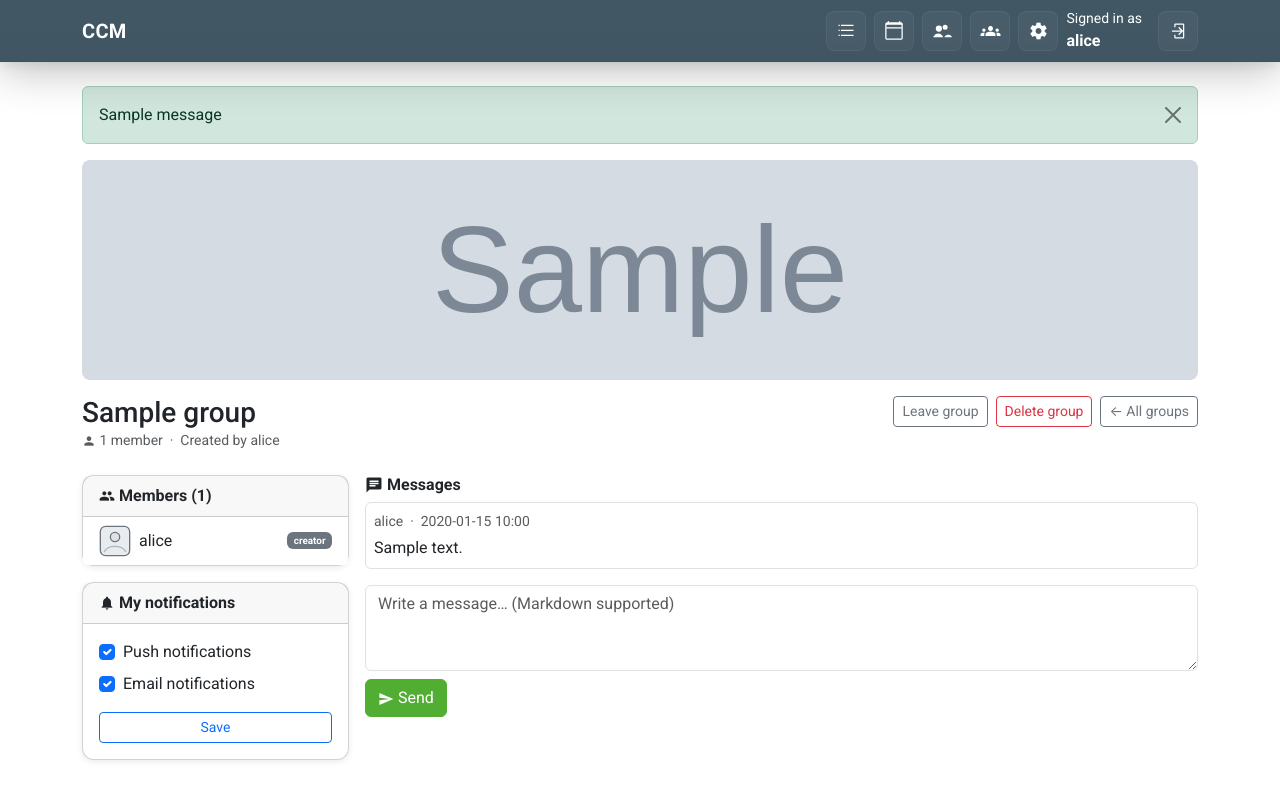
After one commit to tmaiwald/ccm, a Flask app: page /groups/1 in a window 1280 px wide. The commit adds this page. Run offline with Flask 3, Linux system fonts and the light colour scheme; a user stored in the database is signed in; tables that the repository leaves empty hold one stand-in row (values such as "Sample post"); grey boxes marked "Sample" are stand-in pictures; one stand-in notice (Sample message) is shown; some libraries are stand-ins or nearby versions.

Commit message:
Add CCM groups feature
New models: Group (ccm_group), GroupMembership, GroupMessage
- Groups have a name and an optional banner image (wide, used on
  the group page header and as thumbnail in the groups list)
- GroupMembership tracks per-group notification preferences:
  notify_push (default true) and notify_mail (default true)
- db.create_all() in __init__.py auto-creates the new tables on
  first start (no manual migration needed on the server)

New routes:
- GET  /groups               — list all groups; create-group modal
- POST /groups/create        — create group + auto-join creator
- POST /groups/<id>/join     — join a group
- POST /groups/<id>/leave    — leave a group
- POST /groups/<id>/delete   — delete group (creator or admin only)
- GET/POST /groups/<id>      — group detail: messages + compose
- POST /groups/<id>/notifications — update push/mail prefs per group

New templates:
- groups_list.html  — card grid with banner thumbnails, join/leave/delete
- group_detail.html — banner, members sidebar with per-group notification
  settings, message feed (Markdown rendered via existing filter),
  compose textarea for members

Notifications:
- On every new group message, all other members are notified via:
  push (if notify_push=True) and email (if notify_mail=True and
  email address set); both are independently toggleable per group

Nav / entry points:
- Added 'groups' Material Icons button to the top navbar (between
  users and settings icons)
- Users overview page now has a 'Groups' button in the header

```diff
--- a/app/routes.py
+++ b/app/routes.py
@@ -1,6 +1,6 @@
 from flask import Blueprint, render_template, request, redirect, url_for, flash, current_app, g, send_from_directory
 from . import db
-from .models import Recipe, Proposal, Participant, User, Message, MailConfig, WebPushSubscription
+from .models import Recipe, Proposal, Participant, User, Message, MailConfig, WebPushSubscription, Group, GroupMembership, GroupMessage
 from flask_login import current_user, login_required
 from datetime import date, timedelta, time
 from calendar import monthrange
@@ -1531,3 +1531,166 @@ def profile_update_credentials(user_id):
         flash('No changes detected', 'info')
 
     return redirect(url_for('main.profile', user_id=user_id))
+
+
+# ──────────────────────────────────────────────────────────────
+#  CCM Groups
+# ──────────────────────────────────────────────────────────────
+
+def _notify_group_message(group, message, sender):
+    """Send push + email notifications to group members (excluding sender)."""
+    cfg = MailConfig.query.first()
+    host = cfg.site_host.strip() if cfg and cfg.site_host else 'https://ccm-m.aiwald.de'
+    try:
+        group_url = url_for('main.group_detail', group_id=group.id)
+    except Exception:
+        group_url = f'/groups/{group.id}'
+    full_url = f"{host.rstrip('/')}{group_url}"
+
+    title = f"New message in {group.name}"
+    push_body = f"{sender.username}: {message.content[:80]}"
+    mail_recipients = []
+
+    for membership in group.memberships:
+        if membership.user_id == sender.id:
+            continue
+        u = membership.user
+        if membership.notify_push:
+            send_web_push_to_user(u, title, push_body, url=group_url)
+        if membership.notify_mail and u.email:
+            mail_recipients.append(u.email)
+
+    if mail_recipients:
+        short = message.content[:200] + ('…' if len(message.content) > 200 else '')
+        subject = f"[{group.name}] New message from {sender.username}"
+        text_body = (
+            f"Hello,\n\n{sender.username} posted a message in the group \"{group.name}\":\n\n"
+            f"\"{short}\"\n\nView the group: {full_url}\n\nBest regards,\nCleverly Connected Meals (CCM)"
+        )
+        html_body = (
+            f"<html><body>"
+            f"<p><strong>{sender.username}</strong> posted a message in the group <strong>{group.name}</strong>:</p>"
+            f"<blockquote style='border-left:3px solid #ccc;padding-left:1em;margin:1em 0'>{short}</blockquote>"
+            f"<p><a href='{full_url}'>Open group discussion</a></p>"
+            f"</body></html>"
+        )
+        send_mail(subject, text_body, mail_recipients, html_body)
+
+
+@main.route('/groups')
+@login_required
+def groups_list():
+    groups = Group.query.order_by(Group.created_at.desc()).all()
+    my_group_ids = {m.group_id for m in GroupMembership.query.filter_by(user_id=current_user.id).all()}
+    return render_template('groups_list.html', groups=groups, my_group_ids=my_group_ids)
+
+
+@main.route('/groups/create', methods=['POST'])
+@login_required
+def group_create():
+    name = request.form.get('name', '').strip()
+    if not name:
+        flash('Group name required', 'warning')
+        return redirect(url_for('main.groups_list'))
+    if len(name) > 100:
+        flash('Group name too long (max 100 characters)', 'warning')
+        return redirect(url_for('main.groups_list'))
+
+    grp = Group(name=name, creator_id=current_user.id)
+
+    file = request.files.get('banner')
+    if file and allowed_file(file.filename):
+        original = secure_filename(file.filename)
+        ext = original.rsplit('.', 1)[1].lower() if '.' in original else 'jpg'
+        newname = make_upload_filename(original, current_user.username)
+        dst = os.path.join(UPLOAD_FOLDER, newname)
+        os.makedirs(UPLOAD_FOLDER, exist_ok=True)
+        compressed = compress_image(file.stream, ext, max_size=(1600, 500))
+        if compressed:
+            with open(dst, 'wb') as f:
+                f.write(compressed.read())
+        else:
+            file.stream.seek(0)
+            file.save(dst)
+        grp.banner_image = newname
+
+    db.session.add(grp)
+    db.session.flush()
+    db.session.add(GroupMembership(user_id=current_user.id, group_id=grp.id))
+    db.session.commit()
+    flash(f'Group "{name}" created', 'success')
+    return redirect(url_for('main.group_detail', group_id=grp.id))
+
+
+@main.route('/groups/<int:group_id>/join', methods=['POST'])
+@login_required
+def group_join(group_id):
+    grp = Group.query.get_or_404(group_id)
+    if GroupMembership.query.filter_by(user_id=current_user.id, group_id=group_id).first():
+        flash('Already a member', 'info')
+    else:
+        db.session.add(GroupMembership(user_id=current_user.id, group_id=group_id))
+        db.session.commit()
+        flash(f'Joined {grp.name}', 'success')
+    return redirect(url_for('main.group_detail', group_id=group_id))
+
+
+@main.route('/groups/<int:group_id>/leave', methods=['POST'])
+@login_required
+def group_leave(group_id):
+    grp = Group.query.get_or_404(group_id)
+    m = GroupMembership.query.filter_by(user_id=current_user.id, group_id=group_id).first()
+    if m:
+        db.session.delete(m)
+        db.session.commit()
+        flash(f'Left {grp.name}', 'success')
+    return redirect(url_for('main.groups_list'))
+
+
+@main.route('/groups/<int:group_id>/delete', methods=['POST'])
+@login_required
+def group_delete(group_id):
+    grp = Group.query.get_or_404(group_id)
+    if grp.creator_id != current_user.id and not getattr(current_user, 'is_admin', False):
+        flash('Not allowed', 'warning')
+        return redirect(url_for('main.groups_list'))
+    db.session.delete(grp)
+    db.session.commit()
+    flash('Group deleted', 'success')
+    return redirect(url_for('main.groups_list'))
+
+
+@main.route('/groups/<int:group_id>', methods=['GET', 'POST'])
+@login_required
+def group_detail(group_id):
+    grp = Group.query.get_or_404(group_id)
+    membership = GroupMembership.query.filter_by(user_id=current_user.id, group_id=group_id).first()
+
+    if request.method == 'POST':
+        content = request.form.get('content', '').strip()
+        if content:
+            if not membership:
+                flash('Join the group to post messages', 'warning')
+                return redirect(url_for('main.group_detail', group_id=group_id))
+            msg = GroupMessage(group_id=group_id, user_id=current_user.id, content=content)
+            db.session.add(msg)
+            db.session.commit()
+            _notify_group_message(grp, msg, current_user)
+        return redirect(url_for('main.group_detail', group_id=group_id))
+
+    messages = GroupMessage.query.filter_by(group_id=group_id).order_by(GroupMessage.created_at.asc()).all()
+    return render_template('group_detail.html', group=grp, messages=messages, membership=membership)
+
+
+@main.route('/groups/<int:group_id>/notifications', methods=['POST'])
+@login_required
+def group_update_notifications(group_id):
+    m = GroupMembership.query.filter_by(user_id=current_user.id, group_id=group_id).first()
+    if not m:
+        flash('Not a member of this group', 'warning')
+        return redirect(url_for('main.group_detail', group_id=group_id))
+    m.notify_push = bool(request.form.get('notify_push'))
+    m.notify_mail = bool(request.form.get('notify_mail'))
+    db.session.commit()
+    flash('Notification settings updated', 'success')
+    return redirect(url_for('main.group_detail', group_id=group_id))
--- a/app/templates/base.html
+++ b/app/templates/base.html
@@ -57,6 +57,10 @@
 
             <a class="nav-icon-btn me-2" href="{{ url_for('main.users_overview') }}" title="Users" aria-label="Users">
               <svg xmlns="http://www.w3.org/2000/svg" width="20" height="20" fill="currentColor" viewBox="0 0 16 16" style="color:inherit;"><path d="M5.5 3.5a2.5 2.5 0 1 1 0 5 2.5 2.5 0 0 1 0-5zM10.5 3a2 2 0 1 1 0 4 2 2 0 0 1 0-4z" fill="currentColor"/><path d="M1 13s1-3 4-3 4 3 4 3H1zm9 0s.5-2 3-2 3 2 3 2H10z" fill="currentColor"/></svg>
+            </a>
+
+            <a class="nav-icon-btn me-2" href="{{ url_for('main.groups_list') }}" title="Groups" aria-label="Groups">
+              <span class="material-icons" style="font-size:20px;line-height:1;">groups</span>
             </a>
 
             <!-- changed profile icon to gear and label -->
--- /dev/null
+++ b/app/templates/group_detail.html
@@ -0,0 +1,158 @@
+{% extends "base.html" %}
+
+{% block content %}
+
+{# ── Banner ── #}
+{% if group.banner_image %}
+  <div class="mb-3 rounded overflow-hidden" style="max-height:220px;">
+    <img src="{{ url_for('static', filename='uploads/'~group.banner_image) }}"
+         class="w-100" style="object-fit:cover;max-height:220px;display:block;">
+  </div>
+{% else %}
+  <div class="mb-3 rounded" style="height:80px;background:linear-gradient(135deg,#0f2430 0%,#1a5070 100%);"></div>
+{% endif %}
+
+{# ── Header row ── #}
+<div class="d-flex justify-content-between align-items-start mb-4 flex-wrap gap-2">
+  <div>
+    <h3 class="mb-0">{{ group.name }}</h3>
+    <div class="small text-muted">
+      <span class="material-icons" style="font-size:14px;vertical-align:middle;">person</span>
+      {{ group.memberships|length }} member{{ 's' if group.memberships|length != 1 }}
+      &nbsp;·&nbsp; Created by {{ group.creator.username }}
+    </div>
+  </div>
+  <div class="d-flex gap-2 flex-wrap">
+    {% if membership %}
+      <form method="post" action="{{ url_for('main.group_leave', group_id=group.id) }}">
+        <button class="btn btn-sm btn-outline-secondary">Leave group</button>
+      </form>
+    {% else %}
+      <form method="post" action="{{ url_for('main.group_join', group_id=group.id) }}">
+        <button class="btn btn-sm btn-primary">Join group</button>
+      </form>
+    {% endif %}
+    {% if current_user.id == group.creator_id or current_user.is_admin %}
+      <form method="post" action="{{ url_for('main.group_delete', group_id=group.id) }}"
+            onsubmit="return confirm('Delete this group and all its messages?')">
+        <button class="btn btn-sm btn-outline-danger">Delete group</button>
+      </form>
+    {% endif %}
+    <a href="{{ url_for('main.groups_list') }}" class="btn btn-sm btn-outline-secondary">← All groups</a>
+  </div>
+</div>
+
+{# ── Two-column layout: members sidebar + messages main ── #}
+<div class="row g-3">
+
+  {# Sidebar: members + notification settings #}
+  <div class="col-12 col-md-3">
+
+    <div class="card mb-3">
+      <div class="card-header fw-semibold">
+        <span class="material-icons" style="font-size:16px;vertical-align:middle;">group</span>
+        Members ({{ group.memberships|length }})
+      </div>
+      <ul class="list-group list-group-flush">
+        {% for m in group.memberships %}
+          <li class="list-group-item d-flex align-items-center gap-2 py-2 px-3">
+            {% if m.user.avatar %}
+              <img src="{{ url_for('static', filename='uploads/'~m.user.avatar) }}"
+                   style="width:32px;height:32px;object-fit:cover;border-radius:5px;flex-shrink:0;">
+            {% else %}
+              <img src="{{ url_for('static', filename='img/default-avatar.svg') }}"
+                   style="width:32px;height:32px;object-fit:cover;border-radius:5px;flex-shrink:0;">
+            {% endif %}
+            <span style="overflow:hidden;text-overflow:ellipsis;white-space:nowrap;min-width:0;">
+              <a href="{{ url_for('main.profile', user_id=m.user_id) }}" class="text-decoration-none text-body">{{ m.user.username }}</a>
+            </span>
+            {% if m.user_id == group.creator_id %}
+              <span class="badge bg-secondary ms-auto" style="font-size:0.62rem;flex-shrink:0;">creator</span>
+            {% endif %}
+          </li>
+        {% endfor %}
+      </ul>
+    </div>
+
+    {% if membership %}
+      {# Per-group notification settings #}
+      <div class="card">
+        <div class="card-header fw-semibold">
+          <span class="material-icons" style="font-size:16px;vertical-align:middle;">notifications</span>
+          My notifications
+        </div>
+        <div class="card-body">
+          <form method="post" action="{{ url_for('main.group_update_notifications', group_id=group.id) }}">
+            <div class="form-check mb-2">
+              <input type="checkbox" class="form-check-input" id="notifyPush" name="notify_push" value="1"
+                     {% if membership.notify_push %}checked{% endif %}>
+              <label class="form-check-label" for="notifyPush">Push notifications</label>
+            </div>
+            <div class="form-check mb-3">
+              <input type="checkbox" class="form-check-input" id="notifyMail" name="notify_mail" value="1"
+                     {% if membership.notify_mail %}checked{% endif %}>
+              <label class="form-check-label" for="notifyMail">Email notifications</label>
+            </div>
+            <button class="btn btn-sm btn-outline-primary w-100">Save</button>
+          </form>
+        </div>
+      </div>
+    {% endif %}
+
+  </div>{# /sidebar #}
+
+  {# Main: messages + compose #}
+  <div class="col-12 col-md-9">
+
+    <h6 class="fw-semibold mb-2">
+      <span class="material-icons" style="font-size:18px;vertical-align:middle;">chat</span>
+      Messages
+    </h6>
+
+    <div class="mb-3" id="messagesContainer">
+      {% if messages %}
+        {% for m in messages %}
+          <div class="border rounded p-2 mb-2">
+            <div class="small text-muted mb-1">
+              {% if m.user.avatar %}
+                <img src="{{ url_for('static', filename='uploads/'~m.user.avatar) }}"
+                     style="width:20px;height:20px;object-fit:cover;border-radius:4px;vertical-align:middle;margin-right:4px;">
+              {% endif %}
+              <a href="{{ url_for('main.profile', user_id=m.user_id) }}" class="text-decoration-none text-muted">{{ m.user.username }}</a>
+              &nbsp;·&nbsp; {{ m.created_at.strftime('%Y-%m-%d %H:%M') }}
+            </div>
+            <div class="md-content">{{ m.content | markdown }}</div>
+          </div>
+        {% endfor %}
+      {% else %}
+        <p class="text-muted">No messages yet — say hello!</p>
+      {% endif %}
+    </div>
+
+    {% if membership %}
+      <form method="post" action="{{ url_for('main.group_detail', group_id=group.id) }}">
+        <div class="mb-2">
+          <textarea name="content" class="form-control" rows="3"
+                    placeholder="Write a message… (Markdown supported)" required></textarea>
+        </div>
+        <button class="btn btn-primary">
+          <span class="material-icons" style="font-size:16px;vertical-align:middle;">send</span>
+          Send
+        </button>
+      </form>
+    {% else %}
+      <p class="text-muted fst-italic">Join this group to post messages.</p>
+    {% endif %}
+
+  </div>{# /main #}
+
+</div>{# /row #}
+
+<script>
+  // Scroll to bottom of messages on page load
+  document.addEventListener('DOMContentLoaded', function () {
+    var c = document.getElementById('messagesContainer');
+    if (c) c.scrollTop = c.scrollHeight;
+  });
+</script>
+{% endblock %}
```
Also changed, not shown: app/models.py (+37 -0 lines), app/templates/groups_list.html (added, +91 -0 lines), app/templates/users_overview.html (+7 -2 lines), migrations/versions/0006_add_groups.py (added, +51 -0 lines).
